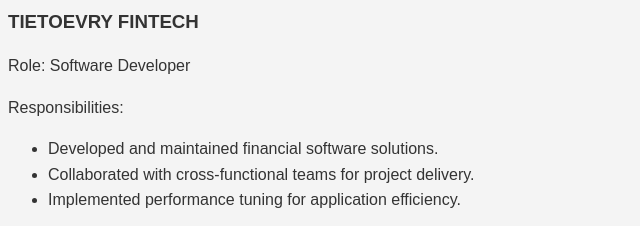
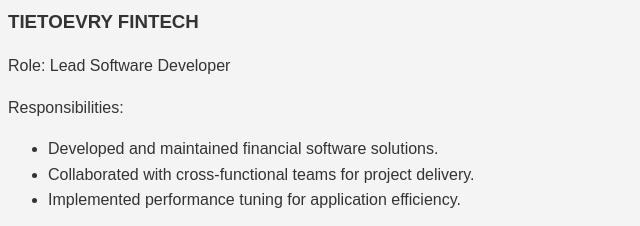
Before and after one commit to abhinandandongare-lab/abhinandandongare-lab.github.io, a plain HTML site: page index.html in a window 1280 px wide. Shown: the part 234-460 px from the top of the page, 0-640 px from the left. Drawn offline with Linux system fonts and the light colour scheme.

Commit message:
Update index.html

```diff
--- a/index.html
+++ b/index.html
@@ -19,7 +19,7 @@
     <section id="experience">
         <h2>Work Experience</h2>
         <h3>TIETOEVRY FINTECH</h3>
-        <p>Role: Software Developer</p>
+        <p>Role: Lead Software Developer</p>
         <p>Responsibilities:
             <ul>
                 <li>Developed and maintained financial software solutions.</li>
```
